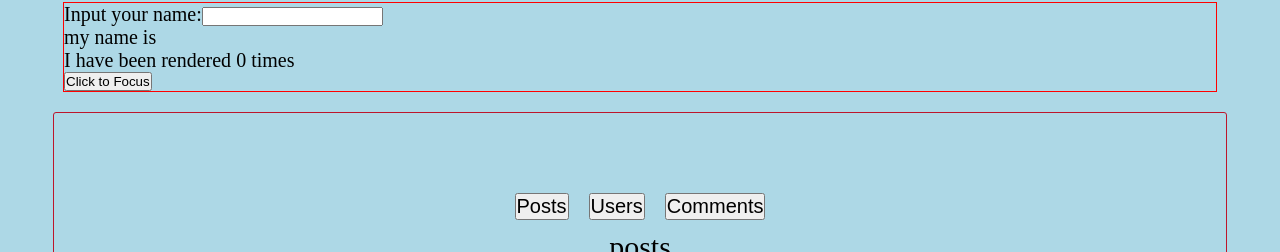
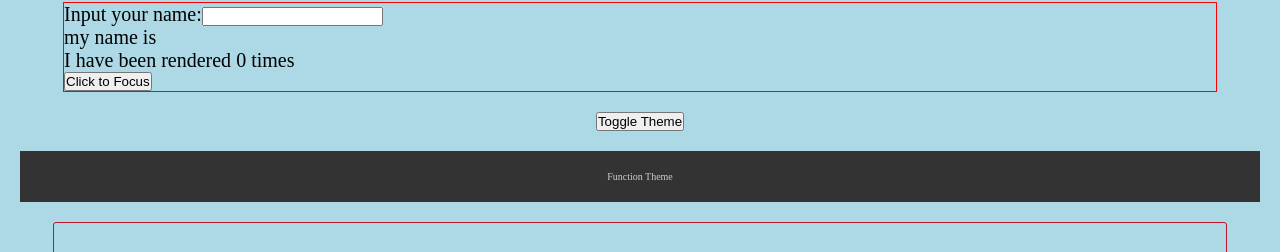
Before and after one commit to Wilson-You/react-hooks, a React (Create React App) app: page / in a window 1280 px wide. Shown: the part 260-512 px from the top of the page. Built offline with nearby package versions, Linux system fonts and the light colour scheme; no server answers.

Commit message:
add useContext

```diff
--- a/src/App.js
+++ b/src/App.js
@@ -2,12 +2,14 @@
 import UseState from './components/useState/UseState'
 import UseRef from './components/useRef/UseRef'
 import UseEffect from './components/useEffect/UseEffect'
+import UseContext from './components/useContext/UseContext'
 
 function App() {
     return (
         <>
             <UseState />
             <UseRef />
+            <UseContext />
             <UseEffect />
         </>
     )
--- /dev/null
+++ b/src/components/useContext/FunctionTextComponent.js
@@ -0,0 +1,22 @@
+import React from 'react'
+import { useTheme, useThemeUpdate } from './ThemeProvider'
+
+const FunctionTextComponent = () => {
+    const darkTheme = useTheme()
+    const toggleTheme = useThemeUpdate()
+    const themeStyles = {
+        backgroundColor: darkTheme ? '#333' : '#CCC',
+        color: darkTheme ? '#CCC' : '#333',
+        padding: '2rem',
+        margin: '2rem'
+    }
+
+    return (
+        <div className='useContext'>
+            <button onClick={toggleTheme}>Toggle Theme</button>
+            <div style={themeStyles}>Function Theme</div>
+        </div>
+    )
+}
+
+export default FunctionTextComponent
--- /dev/null
+++ b/src/components/useContext/ThemeProvider.js
@@ -0,0 +1,28 @@
+import React, { useState, useContext } from 'react'
+
+const ThemeContext = React.createContext()
+const ThemeUpdateContext = React.createContext()
+
+export const useTheme = () => {
+    return useContext(ThemeContext)
+}
+
+export const useThemeUpdate = () => {
+    return useContext(ThemeUpdateContext)
+}
+
+const ThemeProvider = ({ children }) => {
+    const [darkTheme, setDarkTheme] = useState(true)
+    const toggleTheme = () => {
+        setDarkTheme(prevDarkTheme => !prevDarkTheme)
+    }
+
+    return (
+        <ThemeContext.Provider value={darkTheme}>
+            <ThemeUpdateContext.Provider value={toggleTheme}>
+                {children}
+            </ThemeUpdateContext.Provider>
+        </ThemeContext.Provider>
+    )
+}
+export default ThemeProvider
--- /dev/null
+++ b/src/components/useContext/UseContext.js
@@ -0,0 +1,12 @@
+import React from 'react'
+import FunctionTextComponent from './FunctionTextComponent'
+import ThemeProvider from './ThemeProvider'
+const UseContext = () => {
+    return (
+        <ThemeProvider >
+            <FunctionTextComponent />
+        </ThemeProvider>
+    )
+}
+
+export default UseContext
--- a/src/index.css
+++ b/src/index.css
@@ -83,3 +83,8 @@
     text-align: center;
     color:red;
 }
+
+.useContext {
+    margin: auto;
+    text-align: center;
+}
```
